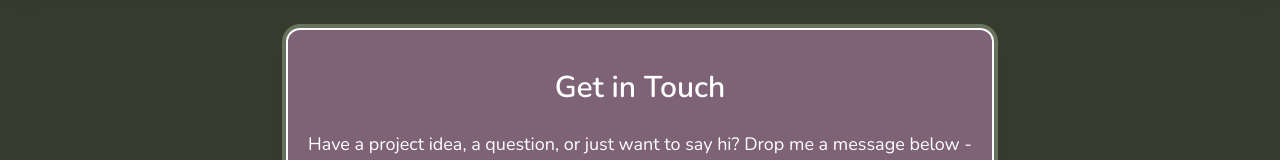
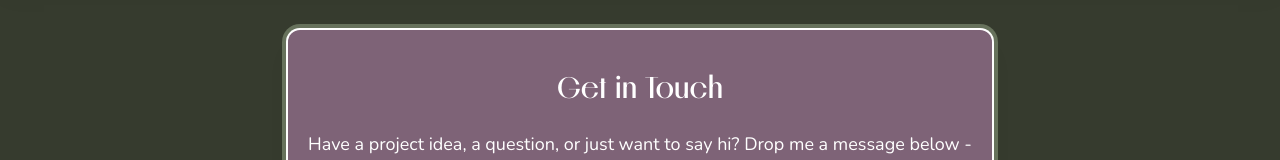
Before and after one commit to maevecrossan/my-portfolio, a Next.js app: page /contact in a window 1280 px wide. Shown: the part 266-426 px from the top of the page. Built offline with nearby package versions, Linux system fonts and the light colour scheme.

Commit message:
Apply same font to all page headings.

```diff
--- a/src/app/contact/page.js
+++ b/src/app/contact/page.js
@@ -20,7 +20,7 @@ export default function ContactPage() {
     <main className="flex flex-col items-center min-h-screen m-2">
       {/* Header card */}
       <div className="mx-auto px-4 ml-4 mr-4 mt-12 bg-heather shadow-xl text-center rounded-xl ring-4 ring-leaf ring-offset-2 ring-offset-white animate-drop-in" style={{ ['--delay']: '0ms' }}>
-        <h3 className="text-white mt-10 mb-6 text-3xl font-semibold font-nunito">
+        <h3 className="text-white mt-10 mb-6 text-3xl font-semibold font-melodrama">
           Get in Touch
         </h3>
         <p className="text-white mb-12 text-lg max-w-2xl mx-auto">
```
